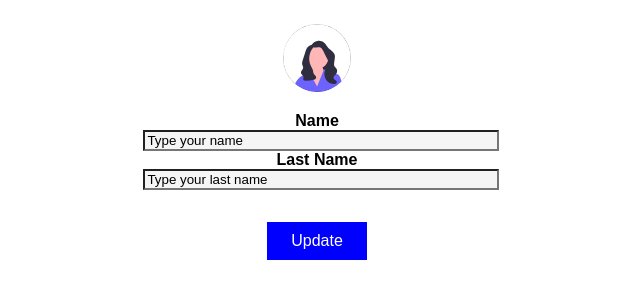
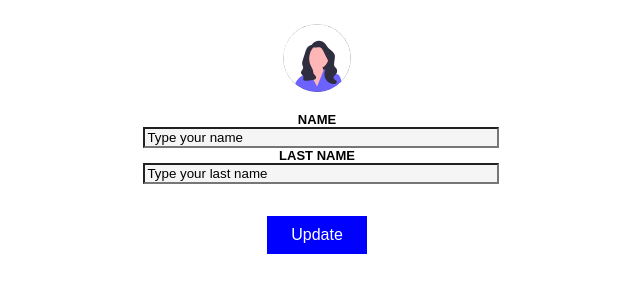
Before and after one commit to Letigaro/bootcamp_javascript, a plain HTML site: page Modulo_1/Laboratory/index.html in a window 1280 px wide. Shown: the whole page, without its empty margins (323-963 px from the left). Drawn offline with Linux system fonts and the light colour scheme.

Commit message:
Update style.css

```diff
--- a/Modulo_1/Laboratory/style.css
+++ b/Modulo_1/Laboratory/style.css
@@ -33,3 +33,7 @@ button {
     display: inline-block;
     font-size: 16px;
 }
+.data{
+    text-transform: uppercase;
+    font-size: 13px;
+}
```
